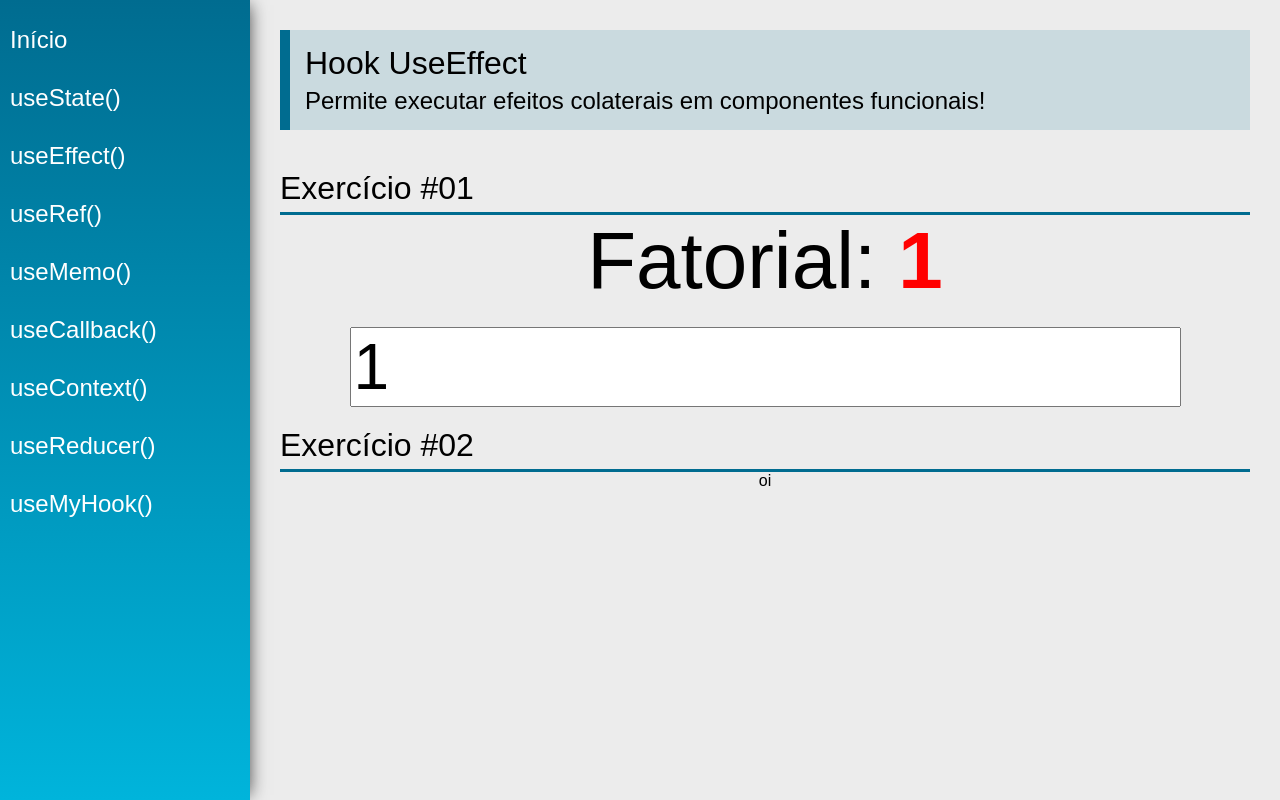
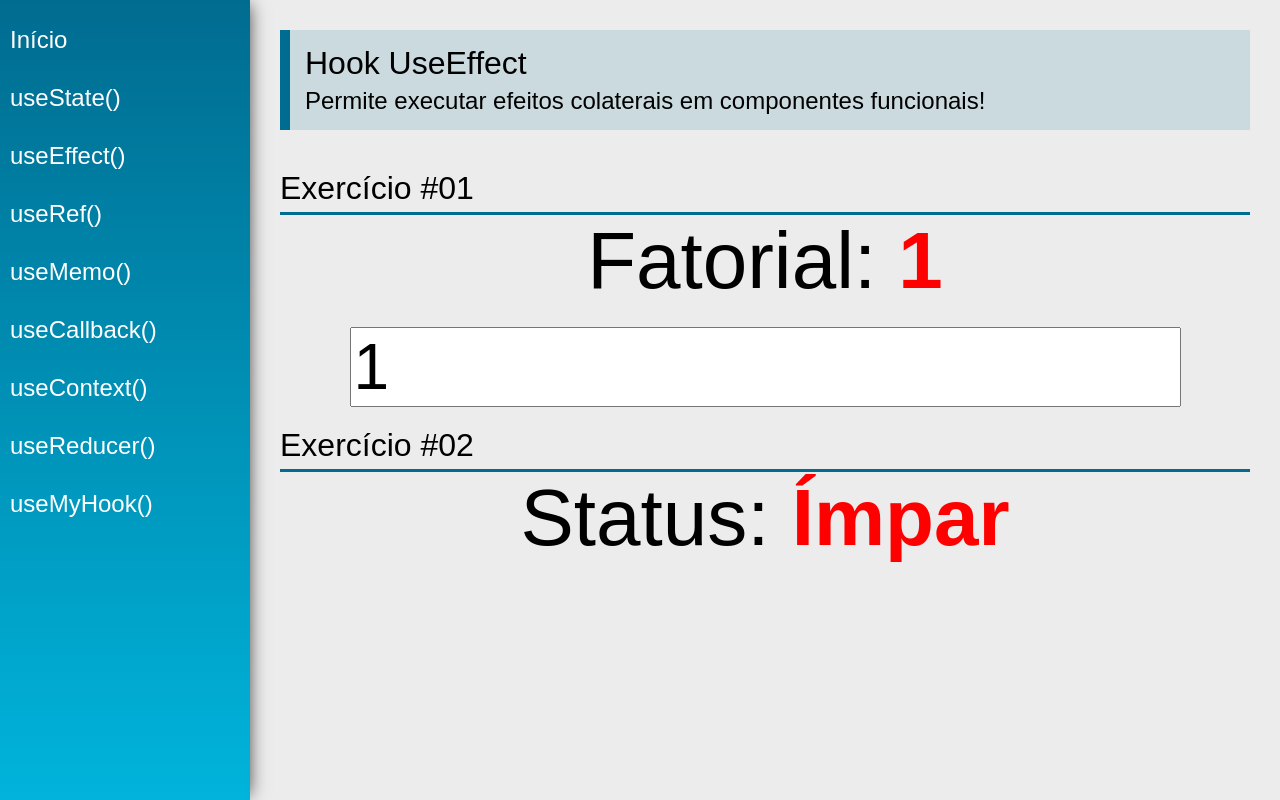
Before and after one commit to MenezesC137/Hooks_React, a React (Create React App) app: page /useEffect in a window 1280 px wide. Built offline with nearby package versions, Linux system fonts and the light colour scheme.

Commit message:
Desafio useEffect

```diff
--- a/src/views/examples/UseEffect.jsx
+++ b/src/views/examples/UseEffect.jsx
@@ -5,13 +5,14 @@
 
 function calcFatorial(num) {
     const n = parseInt(num)
-    if(n <0) return -1
+    if(n < 0) return -1
     if(n === 0) return 1
     return calcFatorial(n-1) * n
 }
 
 const UseEffect = (props) => {
 
+    // Ex #01
     const [number, setNumber] = useState(1)
     const [fatorial, setFatorial] = useState(1)
 
@@ -24,6 +25,13 @@
             document.title = "Eita!!!"
         }
     }, [fatorial])
+
+    //Ex #02
+    const [status, setStatus] = useState("Ímpar")
+
+    useEffect(function () {
+        setStatus(number % 2 === 0 ? "Par" : "Ímpar")
+    }, [number])
 
     return (
         <div className="UseEffect">
@@ -39,12 +47,17 @@
                     <span className="text red">{fatorial === -1 ? 'Não existe' : fatorial}</span>
                 </div>
                 <input type="number" className="input"
-                    value={number} onChange={e => setNumber( e.target.value)}
+                    value={number} onChange={e => setNumber( e.target.value )}
                 />
             </div>
 
             <SectionTitle title="Exercício #02" />
-            <div className="center">oi</div>
+            <div className="center">
+                <div>
+                    <span className="text">Status: </span>
+                    <span className="text red">{status}</span>
+                </div>
+            </div>
         </div>
     )
 }
```
